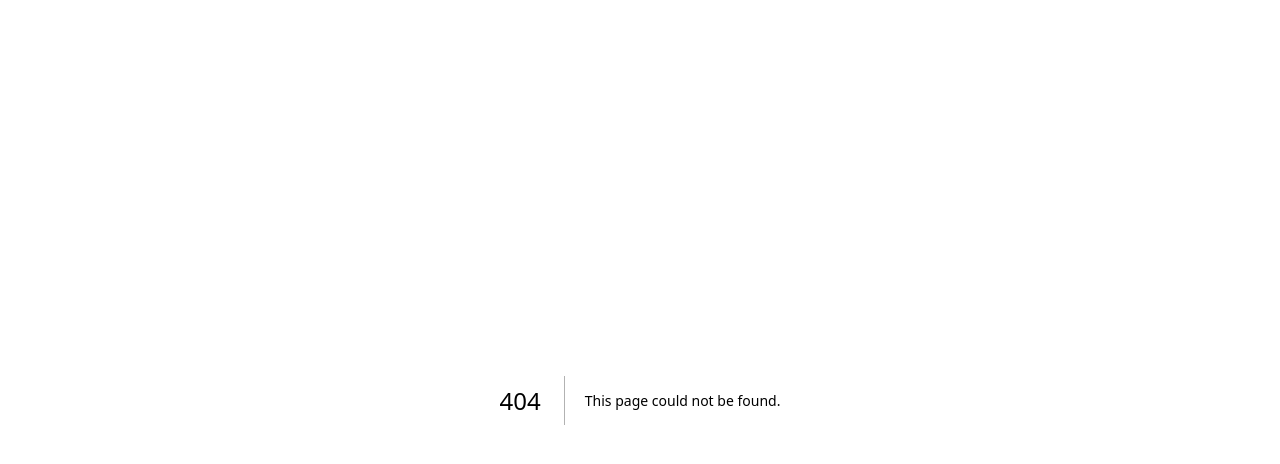
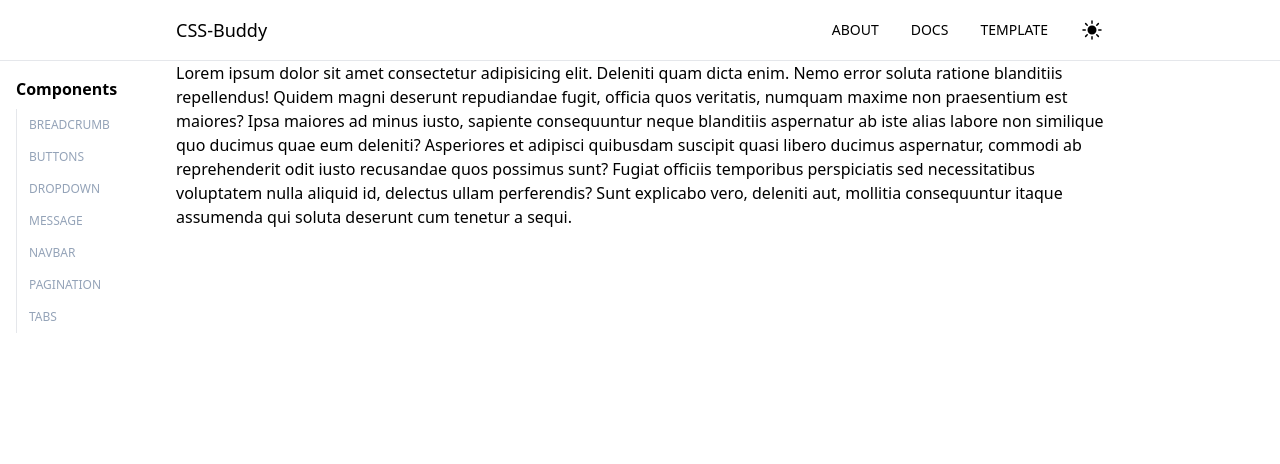
Before and after one commit to wiseman88/Buddy, a Next.js app: page /about in a window 1280 px wide. Before the commit this address had no page. Shown: the top 464 px of the page. Built offline with nearby package versions, Linux system fonts and the light colour scheme.

Commit message:
refactor: add layout

```diff
--- a/pages/_app.js
+++ b/pages/_app.js
@@ -1,10 +1,13 @@
+import Layout from "@/src/components/Layout";
 import "@/styles/globals.css";
 import { ThemeProvider } from "next-themes";
 
 export default function App({ Component, pageProps }) {
   return (
     <ThemeProvider attribute="class">
-      <Component {...pageProps} />
+      <Layout>
+        <Component {...pageProps} />
+      </Layout>
     </ThemeProvider>
   );
 }
--- /dev/null
+++ b/pages/about.js
@@ -0,0 +1,19 @@
+const about = () => {
+  return (
+    <div>
+      Lorem ipsum dolor sit amet consectetur adipisicing elit. Deleniti quam
+      dicta enim. Nemo error soluta ratione blanditiis repellendus! Quidem magni
+      deserunt repudiandae fugit, officia quos veritatis, numquam maxime non
+      praesentium est maiores? Ipsa maiores ad minus iusto, sapiente
+      consequuntur neque blanditiis aspernatur ab iste alias labore non
+      similique quo ducimus quae eum deleniti? Asperiores et adipisci quibusdam
+      suscipit quasi libero ducimus aspernatur, commodi ab reprehenderit odit
+      iusto recusandae quos possimus sunt? Fugiat officiis temporibus
+      perspiciatis sed necessitatibus voluptatem nulla aliquid id, delectus
+      ullam perferendis? Sunt explicabo vero, deleniti aut, mollitia
+      consequuntur itaque assumenda qui soluta deserunt cum tenetur a sequi.
+    </div>
+  );
+};
+
+export default about;
--- a/pages/index.js
+++ b/pages/index.js
@@ -1,36 +1,20 @@
-import Head from "next/head";
-import Image from "next/image";
-import { Inter } from "next/font/google";
-import { Header } from "@/src/components/header/Header";
-import { useEffect, useState } from "react";
-import Sidebar from "@/src/components/main/Sidebar";
-
-const inter = Inter({ subsets: ["latin"] });
-
 export default function Home() {
-  const [height, setHeight] = useState();
-
-  useEffect(() => {
-    const headerHeight = document.querySelector("header").offsetHeight;
-
-    setHeight(headerHeight);
-  });
-
   return (
     <>
-      <Head>
-        <title>Create Next App</title>
-        <meta name="description" content="Generated by create next app" />
-        <meta name="viewport" content="width=device-width, initial-scale=1" />
-        <link rel="icon" href="/favicon.ico" />
-      </Head>
-      <Header />
-      <main
-        className={`relative flex lg:w-9/12 mx-auto px-4`}
-        style={{ paddingTop: height }}
-      >
-        <Sidebar />
-      </main>
+      <p>
+        Lorem ipsum dolor sit amet consectetur adipisicing elit. Asperiores,
+        quis ea! Et amet aliquam illo commodi. Temporibus, mollitia et veritatis
+        blanditiis sunt perspiciatis voluptatum illo repellat natus laboriosam
+        alias atque, dolorum neque quod consectetur consequuntur eaque debitis,
+        architecto quia nemo. Tenetur vero commodi beatae laudantium facere
+        maxime accusantium magnam dolorum dicta, repudiandae accusamus ad vel
+        numquam veritatis sapiente quisquam itaque cumque et? Ratione
+        accusantium, consequatur autem officiis nisi quos ipsam. Atque ut soluta
+        blanditiis, voluptates quo perspiciatis ad officiis sit voluptate,
+        incidunt deleniti, beatae recusandae a sunt dolores vel itaque.
+        Cupiditate provident quam repellat quibusdam iste optio distinctio
+        laboriosam tempora.
+      </p>
     </>
   );
 }
--- /dev/null
+++ b/src/components/Layout.jsx
@@ -0,0 +1,34 @@
+import Head from "next/head";
+import { Header } from "./header/Header";
+import Sidebar from "./main/Sidebar";
+import { useEffect, useState } from "react";
+
+const Layout = ({ children }) => {
+  const [height, setHeight] = useState();
+
+  useEffect(() => {
+    const headerHeight = document.querySelector("header").offsetHeight;
+
+    setHeight(headerHeight);
+  });
+  return (
+    <>
+      <Head>
+        <title>Create Next App</title>
+        <meta name="description" content="Generated by create next app" />
+        <meta name="viewport" content="width=device-width, initial-scale=1" />
+        <link rel="icon" href="/favicon.ico" />
+      </Head>
+      <Header />
+      <main
+        className={`relative flex lg:w-9/12 mx-auto px-4`}
+        style={{ paddingTop: height }}
+      >
+        <Sidebar />
+        <>{children}</>
+      </main>
+    </>
+  );
+};
+
+export default Layout;
```
